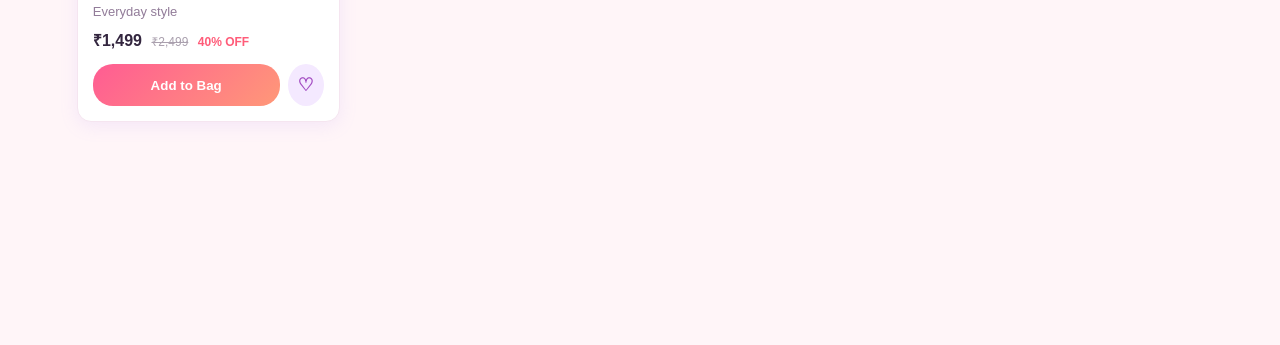
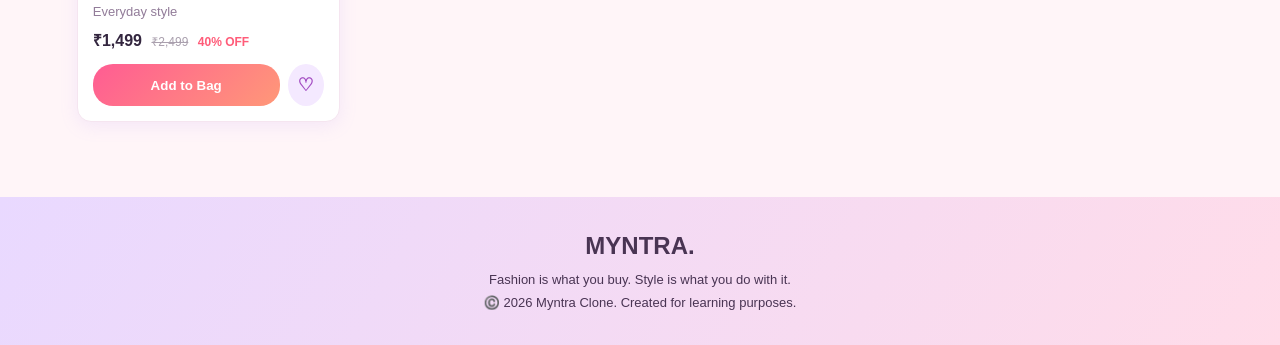
Before and after one commit to Arav-eng/Myntra-Clone, a plain HTML site: page index.html in a window 1280 px wide. Shown: the part 1100-1445 px from the top of the page. Before the commit the page ends 1267 px from the top, so only its background shows below. Drawn offline with Linux system fonts and the light colour scheme.

Commit message:
Add page footer

```diff
--- a/index.html
+++ b/index.html
@@ -91,5 +91,10 @@
 </div>
     </div>
 </section>
+<footer>
+    <h2>MYNTRA<span>.</span></h2>
+    <p>Fashion is what you buy. Style is what you do with it.</p>
+    <p>©️ 2026 Myntra Clone. Created for learning purposes.</p>
+</footer>
 </body>
 </html>
--- a/style.css
+++ b/style.css
@@ -298,3 +298,19 @@ body {
     background: #FFD6E5;
     color: #FF347E;
 }
+footer {
+    background: linear-gradient(120deg, #E9D9FF, #FFDCE9);
+    color: #493453;
+    text-align: center;
+    padding: 35px 15px;
+    margin-top: 30px;
+}
+
+footer h2 {
+    margin-bottom: 12px;
+}
+
+footer p {
+    font-size: 13px;
+    margin-top: 8px;
+}
```
